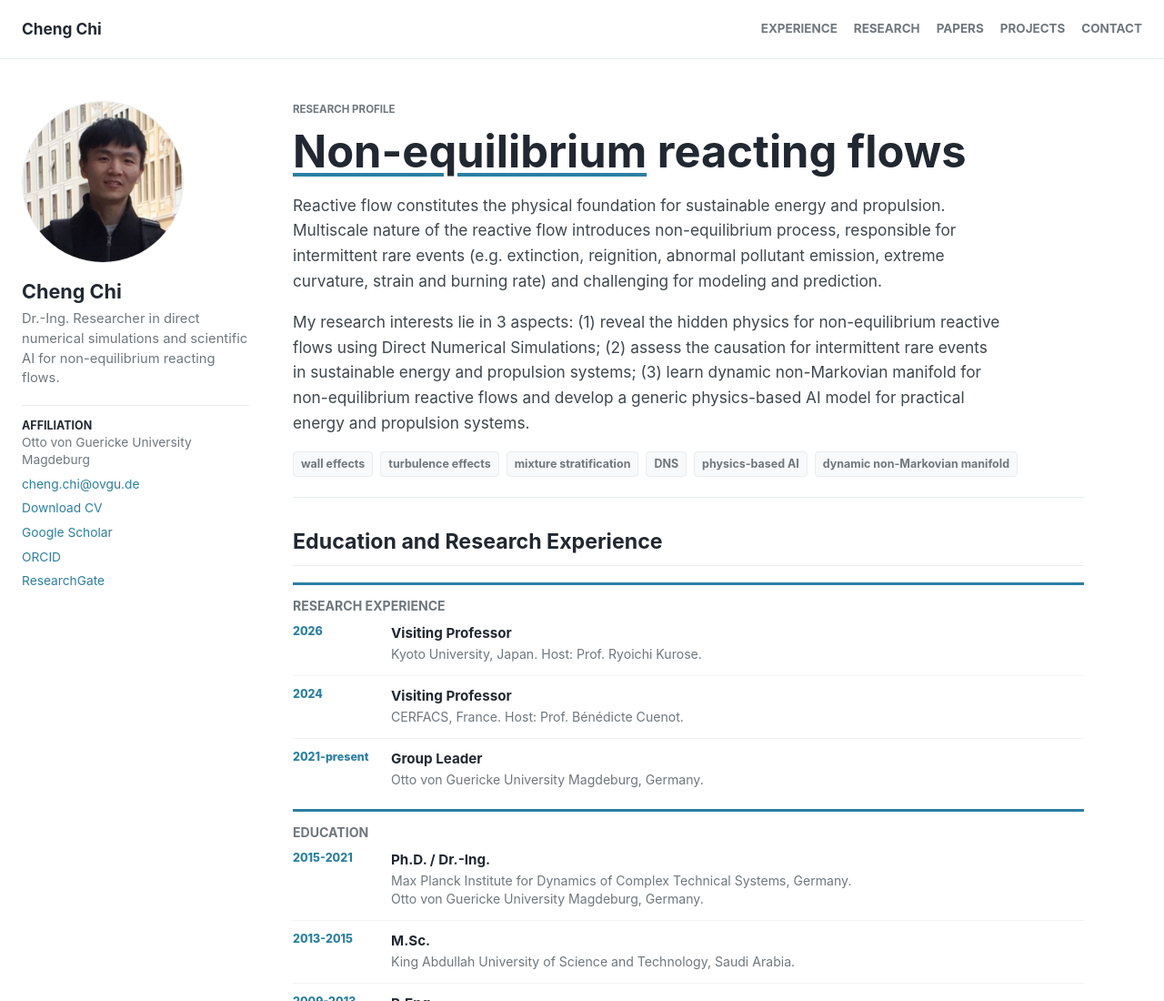
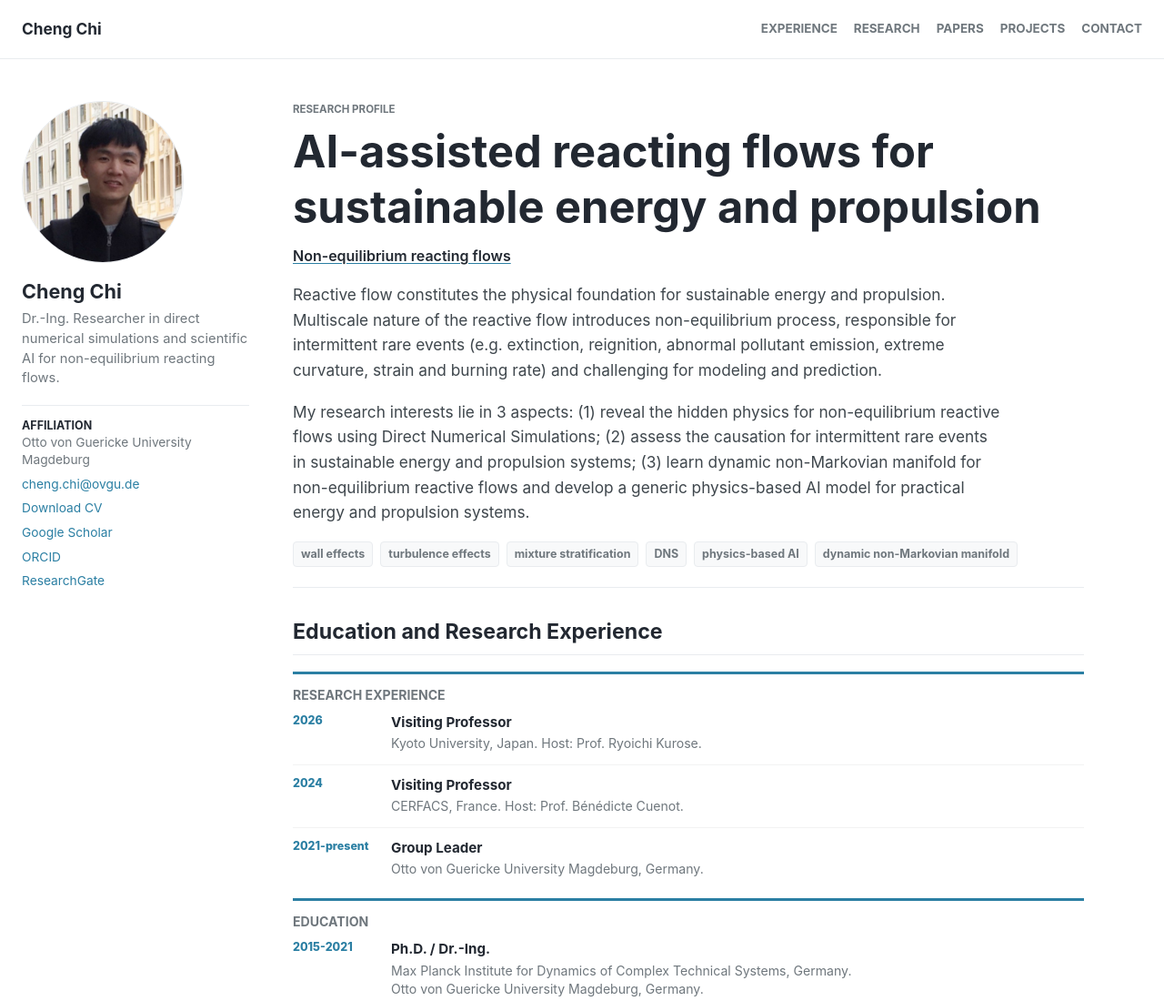
Before and after one commit to ChengChi1/ChengChi1.github.io, a plain HTML site: page index.html in a window 1280 px wide. Shown: the top 1100 px of the page at 91% size. Drawn offline with Linux system fonts and the light colour scheme.

Commit message:
Update research title and simulation movies
Publish the AI-assisted reacting flows title and optimized interphase and porous-matrix animations.

```diff
--- a/index.html
+++ b/index.html
@@ -3,19 +3,19 @@
   <head>
     <meta charset="utf-8" />
     <meta name="viewport" content="width=device-width, initial-scale=1" />
-    <title>Cheng Chi | Non-equilibrium Reacting Flows</title>
+    <title>Cheng Chi | AI-assisted Reacting Flows for Sustainable Energy and Propulsion</title>
     <meta
       name="description"
       content="Dr.-Ing. Cheng Chi studies non-equilibrium reacting flows driven by wall effects, turbulence, and mixture stratification using direct numerical simulation and scientific AI."
     />
     <meta name="theme-color" content="#ffffff" />
-    <meta property="og:title" content="Cheng Chi | Non-equilibrium Reacting Flows" />
+    <meta property="og:title" content="Cheng Chi | AI-assisted Reacting Flows for Sustainable Energy and Propulsion" />
     <meta
       property="og:description"
       content="A research profile organized around wall-, turbulence-, and mixture-stratification-induced non-equilibrium reacting flows."
     />
     <meta property="og:image" content="assets-profile-cheng-avatar-eye23.jpg" />
-    <link rel="stylesheet" href="styles.css?v=47" />
+    <link rel="stylesheet" href="styles.css?v=48" />
     <script src="script.js?v=62" defer></script>
   </head>
   <body>
@@ -137,7 +137,8 @@
       <article class="page archive">
         <header class="page__header">
           <p class="page__meta">Research profile</p>
-          <h1 class="page__title">
+          <h1 class="page__title">AI-assisted reacting flows for sustainable energy and propulsion</h1>
+          <p class="page__definition-link">
             <button
               class="definition-trigger"
               type="button"
@@ -145,10 +146,9 @@
               aria-controls="nonequilibrium-definition"
               data-definition-trigger
             >
-              Non-equilibrium
+              Non-equilibrium reacting flows
             </button>
-            reacting flows
-          </h1>
+          </p>
           <div class="definition-popover" id="nonequilibrium-definition" role="note" data-definition-panel hidden>
             <p>
               <strong>Non-equilibrium:</strong> fast reaction (chemical equilibrium) assumption fails
--- a/styles.css
+++ b/styles.css
@@ -270,6 +270,12 @@ strong {
   color: var(--global-text-color);
   font-size: clamp(2rem, 4.2vw, 3.05rem);
   font-weight: 700;
+}
+
+.page__definition-link {
+  margin: -4px 0 16px;
+  font-size: 1rem;
+  font-weight: 600;
 }
 
 .definition-trigger {
```
Also changed, not shown: assets-porous-matrix-reacting-transport.webp, 1 other file.
